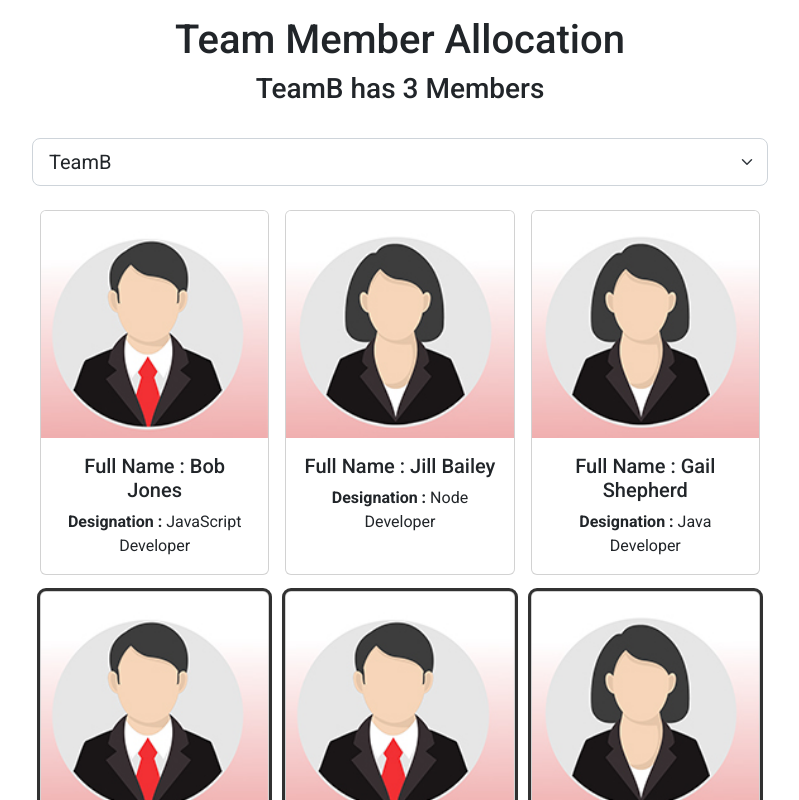
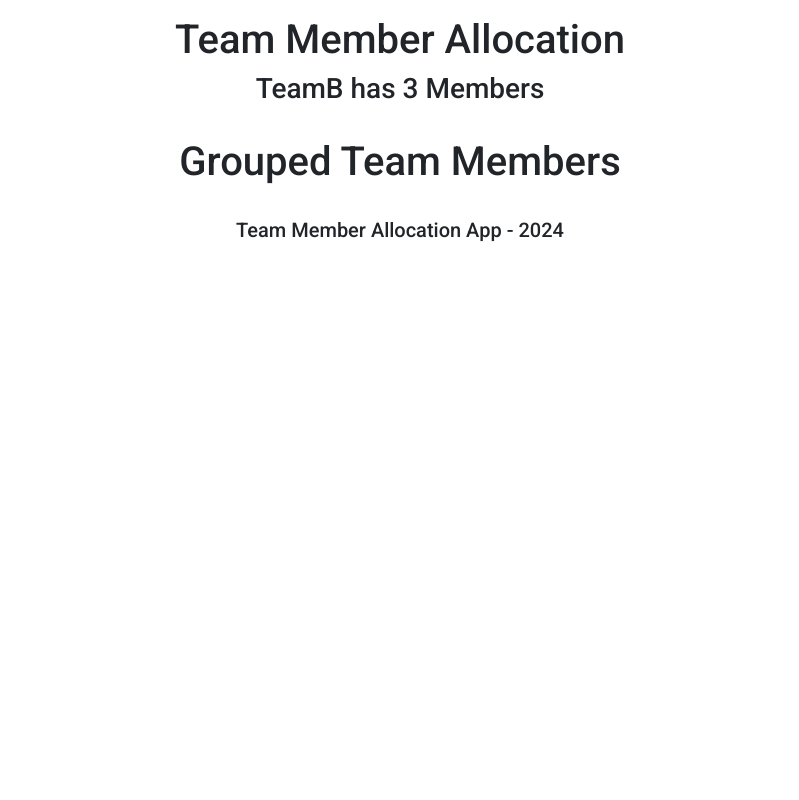
Before and after one commit to AndreMuderhwa/TeamMemberAllocation, a React (Create React App) app: page /GroupedTeamMembers in a window 1280 px wide. Shown: the top 800 px of the page, without its empty margins (240-1039 px from the left). Built offline with nearby package versions, Linux system fonts and the light colour scheme.

Commit message:
add navbar

```diff
--- a/package.json
+++ b/package.json
@@ -9,6 +9,7 @@
     "bootstrap": "^5.2.3",
     "react": "^18.2.0",
     "react-dom": "^18.2.0",
+    "react-router-dom": "^6.22.3",
     "react-scripts": "5.0.1",
     "web-vitals": "^2.1.4"
   },
--- a/src/App.jsx
+++ b/src/App.jsx
@@ -1,13 +1,15 @@
-import { useState } from 'react';
+import { useState,useEffect } from 'react';
 import './App.css';
 import Header from './Header';
 import Footer from './Footer';
 //import Content from './Content';
 import Employees from './Employees';
+import GroupedTeamMembers from './GroupedTeamMembers';
+import {BrowserRouter as Router,Route,Routes} from 'react-router-dom';
 
 function App() {
-  const [selectedTeam,setTeam]=useState("TeamB");
-  const [employees, setEmployees]=useState([{
+  const [selectedTeam,setTeam]=useState(JSON.parse(localStorage.getItem('selectedTeam')) ||"TeamB");
+  const [employees, setEmployees]=useState(JSON.parse(localStorage.getItem('employeeList')) || [{
       id: 1,
       fullName: "Bob Jones",
       designation: "JavaScript Developer",
@@ -90,6 +92,16 @@
       designation: "Graphic Designer",
       gender: "male",
       teamName: "TeamD"}])
+
+
+useEffect(()=>{
+  localStorage.setItem("employeeList",JSON.stringify(employees))
+},[employees])
+
+useEffect(()=>{
+  localStorage.setItem("selectedTeamList",JSON.stringify(selectedTeam))
+},[selectedTeam])
+
   function handleTeamSelectionChange(e){
       //console.log(e.target.value);
       setTeam(e.target.value);
@@ -118,20 +130,23 @@
   }
 
   return (
-   <main>
+   <Router>
         <Header selectedTeam={selectedTeam}
                   teamMemberCount={employees.filter((employee)=>employee.teamName===selectedTeam).length}
         />
-
-     <Employees employees={employees}
+        <Routes>
+        <Route path="/" element={ <Employees employees={employees}
                                     selectedTeam={selectedTeam}
                                     handleEmployeeCardClick={handleEmployeeCardClick}
                                     handleTeamSelectionChange={handleTeamSelectionChange}
 
-     />
+              />}>
+        </Route>
+        <Route path="GroupedTeamMembers" element={<GroupedTeamMembers/>}></Route>
 
+        </Routes>
         <Footer/>
-   </main>
+   </Router>
   );
 }
 
--- a/src/Employees.jsx
+++ b/src/Employees.jsx
@@ -21,10 +21,10 @@
 
             <div className="row justify-content-center mt-3 mb-3">
                 <div className="col-8">
-                    <div class="card-collection">
+                    <div className="card-collection">
                     {
                         employees.map((employee) =>(
-                            <div id={employee.id} className={(employee.teamName === selectedTeam ? 'card m-2 standout': 'card m-2')} style={{cursor:"pointer"}} onClick={handleEmployeeCardClick}>
+                            <div key={employee.id} id={employee.id} className={(employee.teamName === selectedTeam ? 'card m-2 standout': 'card m-2')} style={{cursor:"pointer"}} onClick={handleEmployeeCardClick}>
                                 { employee.gender==='male' ? <img src={maleProfile} className="card-img-top" alt='maleProfile'/> : <img src={femaleProfile} className="card-img-top" alt='femaleProfile'/>}
                                 <div className="card-body">
                                     <h5 className="card-title">Full Name : {employee.fullName}</h5>
--- /dev/null
+++ b/src/GroupedTeamMembers.jsx
@@ -0,0 +1,12 @@
+const GroupedTeamMembers=()=>{
+    return(
+        <main className="container">
+            <div className="row justify-content-center mt-3 mb-4">
+                <div className="col-8">
+                    <h1>Grouped Team Members</h1>
+                </div>
+            </div>
+        </main>
+    )
+}
+export default GroupedTeamMembers
```
Also changed, not shown: src/Nav.jsx (added, +24 -0 lines), src/Footer.jsx (line endings or trailing spaces), 1 other file (tests, documents, lock files or other folders). Lines whose indentation alone changed are shown as unchanged.
